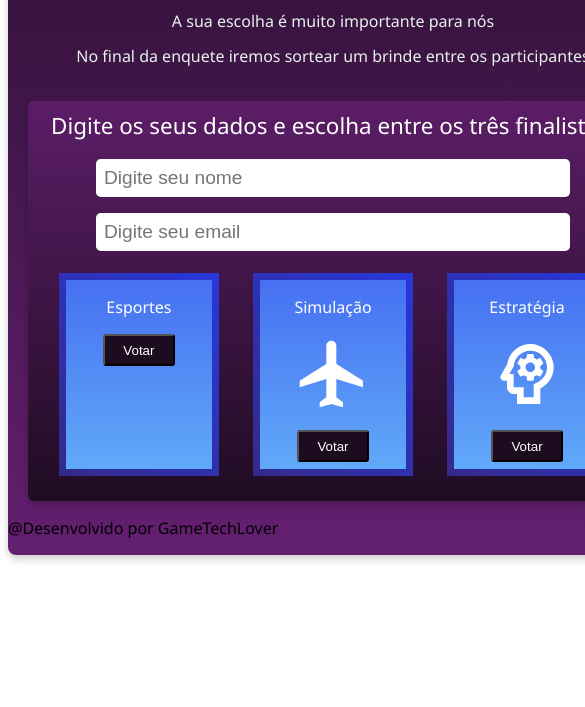
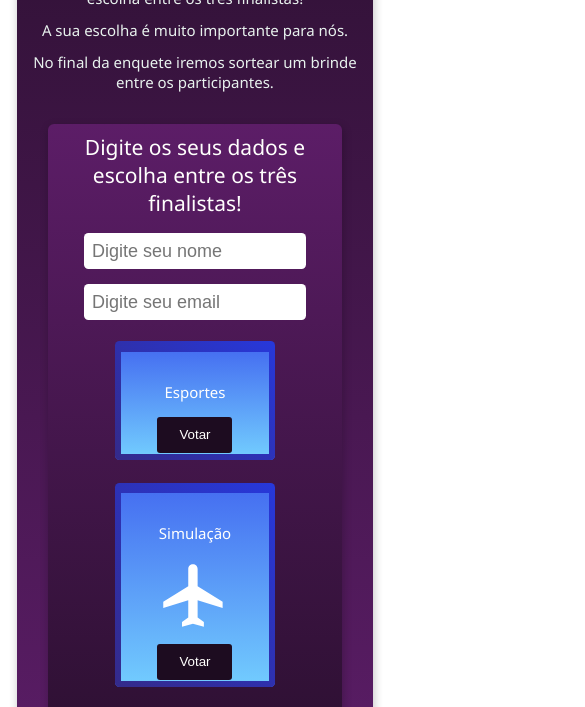
Before and after one commit to TheusMarqs/bootcamp-projeto2, a plain HTML site: page index.html in a window 390 px wide. Shown: the part 134-841 px from the top of the page, 585 px wide, since content can reach past the window. Drawn offline with Linux system fonts and the light colour scheme.

Commit message:
closes #6 - Responsividade e finalização

```diff
--- a/index.html
+++ b/index.html
@@ -1,11 +1,10 @@
-<!DOCTYPE html>
 <html lang="pt-br">
 
 <head>
     <meta charset="UTF-8">
     <meta http-equiv="X-UA-Compatible" content="IE=edge">
     <meta name="viewport" content="width=device-width, initial-scale=1.0">
-    <title>Projeto 01 - Card de Games</title>
+    <title>Projeto 2 - Card de Games</title>
     <link rel="stylesheet" href="style.css">
 </head>
 
@@ -20,13 +19,12 @@
                 Participe da nossa enquete e escolha entre os três finalistas!
             </div>
             <div class="second-line">
-                A sua escolha é muito importante para nós
+                A sua escolha é muito importante para nós.
 
             </div>
             <div class="third-line">
-                No final da enquete iremos sortear um <span>brinde</span> entre os
-                participantes</div>
-
+                No final da enquete iremos sortear um <span>brinde</span> entre os participantes.
+            </div>
         </div>
 
         <div class="flex-container">
@@ -37,26 +35,28 @@
                 <input type="text" placeholder="Digite seu nome">
                 <input type="email" placeholder="Digite seu email">
             </div>
-
             <div class="cards">
-                <div class="card-1">
+                <div class="borda">
+                    <div class="cards-p">
                         <div class="card-title">
                             Esportes
                         </div>
                         <object data="sports_soccer_white_24dp.svg" type="image/svg+xml"></object>
                         <button>Votar</button>
                     </div>
+                </div>
 
-                <div class="card-2">
-
+                <div class="borda">
+                    <div class="cards-p">
                         <div class="card-title">
                             Simulação
                         </div>
                         <object data="flight_white_24dp.svg" type="image/svg+xml"></object>
                         <button>Votar</button>
                     </div>
-
-                <div class="card-3">
+                </div>
+                <div class="borda">
+                    <div class="cards-p">
                         <div class="card-title">
                             Estratégia
                         </div>
@@ -65,9 +65,9 @@
                     </div>
                 </div>
             </div>
+        </div>
         <p>@Desenvolvido por GameTechLover</p>
     </div>
-
 </body>
 
 </html>
--- a/style.css
+++ b/style.css
@@ -47,7 +47,6 @@ span {
     background-image: linear-gradient(180deg, #5C1D67, #1F0C22);
     border-radius: 6px;
     width: 94%;
-    height: 400px;
     margin: auto;
     box-shadow: 1px 3px 8px 1px rgba(0, 0, 0, 0.2);
     margin-bottom: 0.5rem;
@@ -83,31 +82,23 @@ input {
     padding: 0.9rem;
 }
 
-.card-1 {
-    border-radius: 5px;
-    background-image: linear-gradient(180deg, #4670F1, #61A9F9);
-    border: 7px solid;
+.borda {
+    border-radius: 0.3rem;
+    overflow: hidden;
+    padding-top: 0.3rem;
+    width: 25%;
+    background-image: linear-gradient(45deg, #342A89, #2738DB);
+    display: flex;
+    justify-content: center;
+}
+
+.cards-p {
+    background-image: linear-gradient(180deg, #4670F1, #71CAFE);
+    border: 0.4rem solid;
     border-image: linear-gradient(45deg, #342A89, #2738DB) 10;
     text-align: center;
-    width: 25%;
-}
-
-.card-2 {
-    border-radius: 5px;
-    background-image: linear-gradient(180deg, #4670F1, #61A9F9);
-    border: 7px solid;
-    border-image: linear-gradient(45deg, #342A89, #2738DB) 10;
-    text-align: center;
-    width: 25%;
-}
-
-.card-3 {
-    border-radius: 5px;
-    background-image: linear-gradient(180deg, #4670F1, #61A9F9);
-    border: 7px solid;
-    border-image: linear-gradient(45deg, #342A89, #2738DB) 10;
-    text-align: center;
-    width: 25%;
+    width: 95%;
+    border-radius: 0.3rem;
 }
 
 .card-title {
@@ -125,9 +116,58 @@ button {
     background-color: #1D0C20;
     color: #FFFFFD;
     margin: auto;
-    border-radius: 3px;
+    border-radius: 0.2rem;
     width: 50%;
     padding: 0.4rem;
     justify-content: center;
     margin-bottom: 0.4rem;
+    cursor: pointer;
+    padding: 0.7rem 2.5rem;
+    border: none;
 }
+
+p {
+    color: #FFFFFD;
+    text-align: center;
+    font-size: 0.6rem;
+}
+
+@media screen and (max-width: 600px) {
+    html {
+        font-size: 15px;
+    }
+
+    .container {
+        width: 95%;
+    }
+
+    .flex-container {
+        width: 83%;
+    }
+
+    .cards {
+        display: flex;
+        flex-direction: column;
+        align-items: center;
+        gap: 1.5rem;
+    }
+
+    button {
+        margin-bottom: -0.9rem;
+    }
+
+    .header-title {
+        margin-left: 20px;
+        margin-right: 20px;
+    }
+
+    .cards-p {
+        width: 100%;
+        padding: 1rem;
+    }
+
+    .borda {
+        width: 60%;
+        overflow: hidden;
+    }
+}
```
Lines whose indentation alone changed are shown as unchanged.
